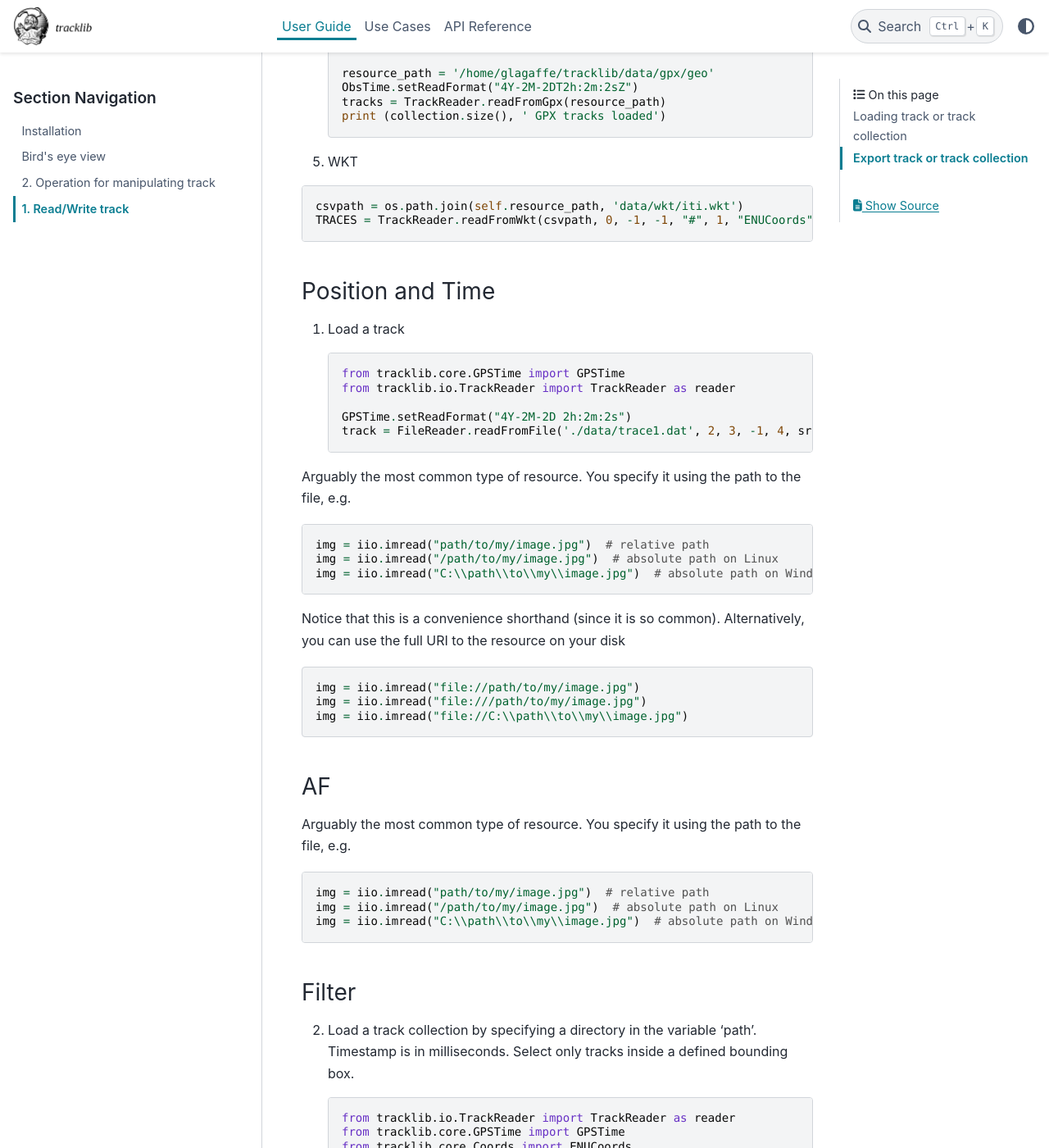
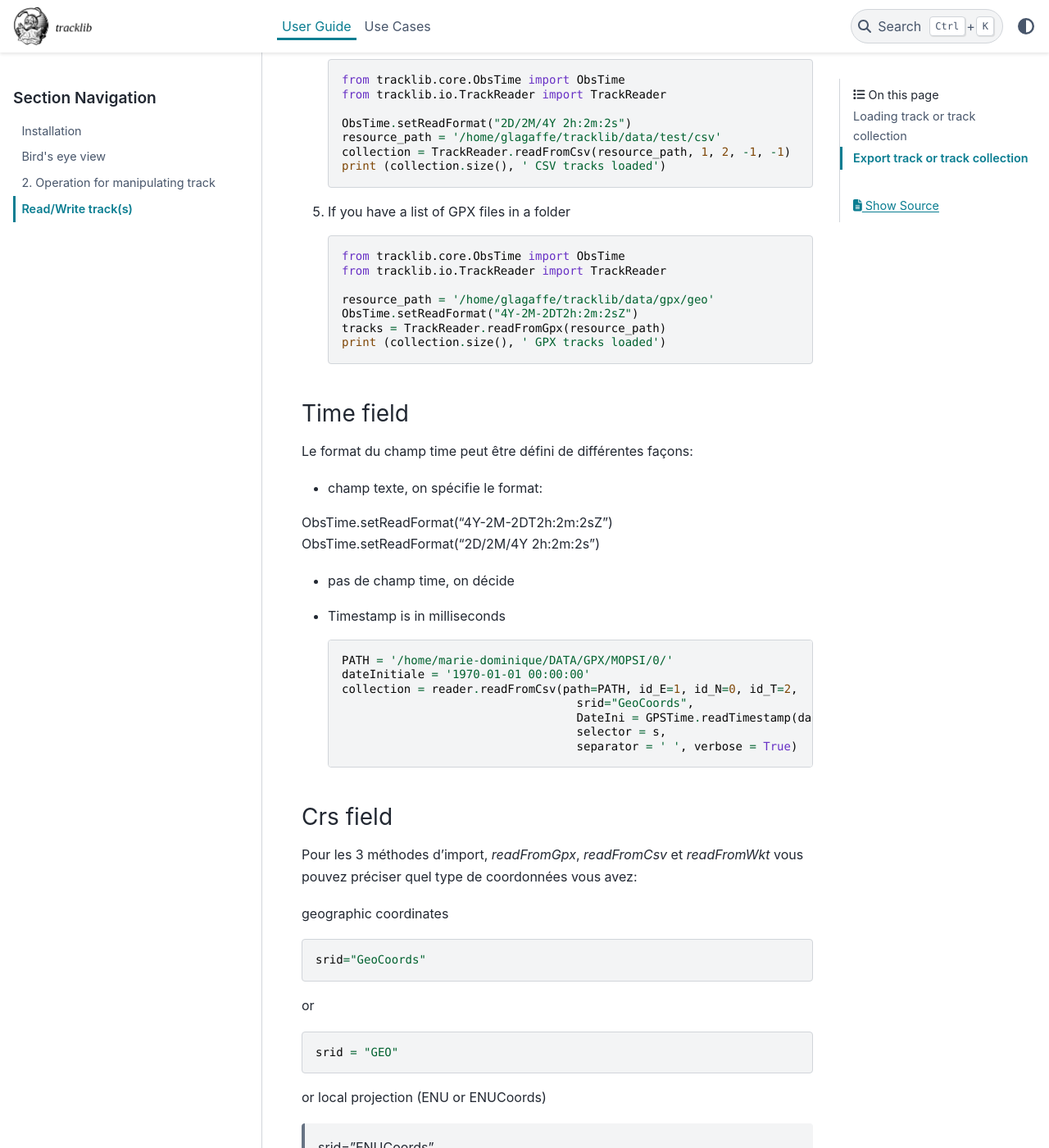
Before and after one commit to umrlastig/tracklib, a Sphinx documentation site: the page built from doc/source/userguide/reader_writer.rst, in a window 1280 px wide and 1400 px high, scrolled down 1402 px. Shown: the whole window at 82% size. Built offline with Sphinx 7.4.7 and the PyData theme 0.15.4, drawn with Linux system fonts in a browser that asks for light colours; pages that are not in the unit, such as notebooks, are missing from menus; some of the changed text lies outside the part shown.

Commit message:
read/write doc

```diff
--- a/doc/source/index.rst
+++ b/doc/source/index.rst
@@ -58,4 +58,5 @@
 
   User Guide <userguide/index>
   Use Cases <notebook/index>
-  API Reference <api/index>
+
+..  API Reference <api/index>
--- a/doc/source/userguide/index.rst
+++ b/doc/source/userguide/index.rst
@@ -35,4 +35,4 @@
 .. toctree::
   :maxdepth: 1
 
-  1. Read/Write track <4_reader_writer>
+  Read/Write track(s) <reader_writer>
--- a/doc/source/userguide/4_reader_writer.rst
+++ b/doc/source/userguide/reader_writer.rst
@@ -9,14 +9,14 @@
 Read/Write track(s)
 ####################
 
-Toutes les méthodes sont statiques et dans la classe *TrackReader* pour la lecture
-et dans la classe *TrackWriter*.
+Toutes les méthodes sont statiques dans la classe *TrackReader* pour la lecture
+et dans la classe *TrackWriter* pour écrire les données.
 
 
 Loading track or track collection
 =====================================
 
-**tracklib** permet de charger des données GPS depuis un ou plusieurs fichier de type CSV, GPX
+**tracklib** permet de charger des données GPS depuis un ou plusieurs fichiers de type CSV, GPX
 et dont les géométries sont sous forme de coordonnées ou au format wkt. Le timestamp, s'il
 existe peut-être fourni en format texte ou en time unix. Les AF peuvent être ou non chargées.
 On peut aussi filtrer les données à charger. On peut aussi définir un template.
@@ -38,8 +38,8 @@
 
     ObsTime.setReadFormat("4Y-2M-2DT2h:2m:2sZ")
     resource_path = '/home/glagaffe/tracklib/data'
-    path = os.path.join(resource_path, 'activity_5807084803.gpx')
-    tracks = TrackReader.readFromGpx(path)
+    filepath = os.path.join(resource_path, 'activity_5807084803.gpx')
+    tracks = TrackReader.readFromGpx(filepath)
     tracks[0].plot()
 
 
@@ -51,9 +51,23 @@
 
     ObsTime.setReadFormat("4Y-2M-2D 2h:2m:2s")
     resource_path = '/home/glagaffe/tracklib/data'
-    chemin = os.path.join(resource_path, 'trace10_mm.dat')
-    track = TrackReader.readFromCsv(chemin, 2, 3, -1, 1, h=1)
+    filepath = os.path.join(resource_path, 'trace10_mm.dat')
+    track = TrackReader.readFromCsv(filepath, 2, 3, -1, 1, h=1)
     track.plot()
+
+
+#. Example for a CSV file with a geometry structured in WKT
+   (track is associated with a linestring) ::
+
+    import os
+    from tracklib.core.ObsTime import ObsTime
+    from tracklib.io.TrackReader import TrackReader
+
+    resource_path = '/home/glagaffe/tracklib/data/wkt'
+    csvpath = os.path.join(resource_path, 'iti.wkt')
+    TRACES = TrackReader.readFromWkt(csvpath, id_geom=0,
+                                 separator="#", h=1, doublequote=True)
+    print (len(TRACES))
 
 
 #. If you have a list of CVS files in a folder ::
@@ -78,63 +92,72 @@
     print (collection.size(), ' GPX tracks loaded')
 
 
-#. WKT
+
+Time field
+-----------
+
+Le format du champ time peut être défini de différentes façons:
+
+- champ texte, on spécifie le format:
+
+ObsTime.setReadFormat("4Y-2M-2DT2h:2m:2sZ")
+ObsTime.setReadFormat("2D/2M/4Y 2h:2m:2s")
 
 
-.. code-block:: python
 
-   csvpath = os.path.join(self.resource_path, 'data/wkt/iti.wkt')
-   TRACES = TrackReader.readFromWkt(csvpath, 0, -1, -1, "#", 1, "ENUCoords", None, True)
+- pas de champ time, on décide
+
+* Timestamp is in milliseconds ::
+
+    PATH = '/home/marie-dominique/DATA/GPX/MOPSI/0/'
+    dateInitiale = '1970-01-01 00:00:00'
+    collection = reader.readFromCsv(path=PATH, id_E=1, id_N=0, id_T=2,
+                                      srid="GeoCoords",
+                                      DateIni = GPSTime.readTimestamp(dateInitiale),
+                                      selector = s,
+                                      separator = ' ', verbose = True)
 
 
 
 
-Position and Time
---------------------
 
-1. Load a track
+Crs field
+----------
 
-   .. code-block:: python
+Pour les 3 méthodes d'import, *readFromGpx*, *readFromCsv* et *readFromWkt*
+vous pouvez préciser quel type de coordonnées vous avez:
 
-      from tracklib.core.GPSTime import GPSTime
-      from tracklib.io.TrackReader import TrackReader as reader
+geographic coordinates ::
 
-      GPSTime.setReadFormat("4Y-2M-2D 2h:2m:2s")
-      track = FileReader.readFromFile('./data/trace1.dat', 2, 3, -1, 4, srid="ENUCoords")
+    srid="GeoCoords"
+
+or ::
+
+    srid = "GEO"
+
+or local projection (ENU or ENUCoords)
 
 
-Arguably the most common type of resource. You specify it using the path to the
-file, e.g. ::
+    srid="ENUCoords"
 
-    img = iio.imread("path/to/my/image.jpg")  # relative path
-    img = iio.imread("/path/to/my/image.jpg")  # absolute path on Linux
-    img = iio.imread("C:\\path\\to\\my\\image.jpg")  # absolute path on Windows
+or ::
 
-
-Notice that this is a convenience shorthand (since it is so common).
-Alternatively, you can use the full URI to the resource on your disk ::
-
-    img = iio.imread("file://path/to/my/image.jpg")
-    img = iio.imread("file:///path/to/my/image.jpg")
-    img = iio.imread("file://C:\\path\\to\\my\\image.jpg")
+    srid="ENU"
 
 
 
-AF
------
-
-Arguably the most common type of resource. You specify it using the path to the
-file, e.g. ::
-
-    img = iio.imread("path/to/my/image.jpg")  # relative path
-    img = iio.imread("/path/to/my/image.jpg")  # absolute path on Linux
-    img = iio.imread("C:\\path\\to\\my\\image.jpg")  # absolute path on Windows
 
 
-Filter
----------
+Loading tracks with Analytical Features
+----------------------------------------
 
-2. Load a track collection by specifying a directory in the variable 'path'.
+
+
+
+Select tracks inside a defined bounding box
+--------------------------------------------
+
+Load a track collection by specifying and a directory in the variable 'path'.
    Timestamp is in milliseconds.
    Select only tracks inside a defined bounding box.
 
@@ -169,12 +192,7 @@
                                       selector = s,
                                       separator = ' ', verbose = True)
 
-Arguably the most common type of resource. You specify it using the path to the
-file, e.g. ::
 
-    img = iio.imread("path/to/my/image.jpg")  # relative path
-    img = iio.imread("/path/to/my/image.jpg")  # absolute path on Linux
-    img = iio.imread("C:\\path\\to\\my\\image.jpg")  # absolute path on Windows
 
 
 
```
Also changed, not shown: other parts of doc/source/userguide/reader_writer.rst (+3 -3 lines).
